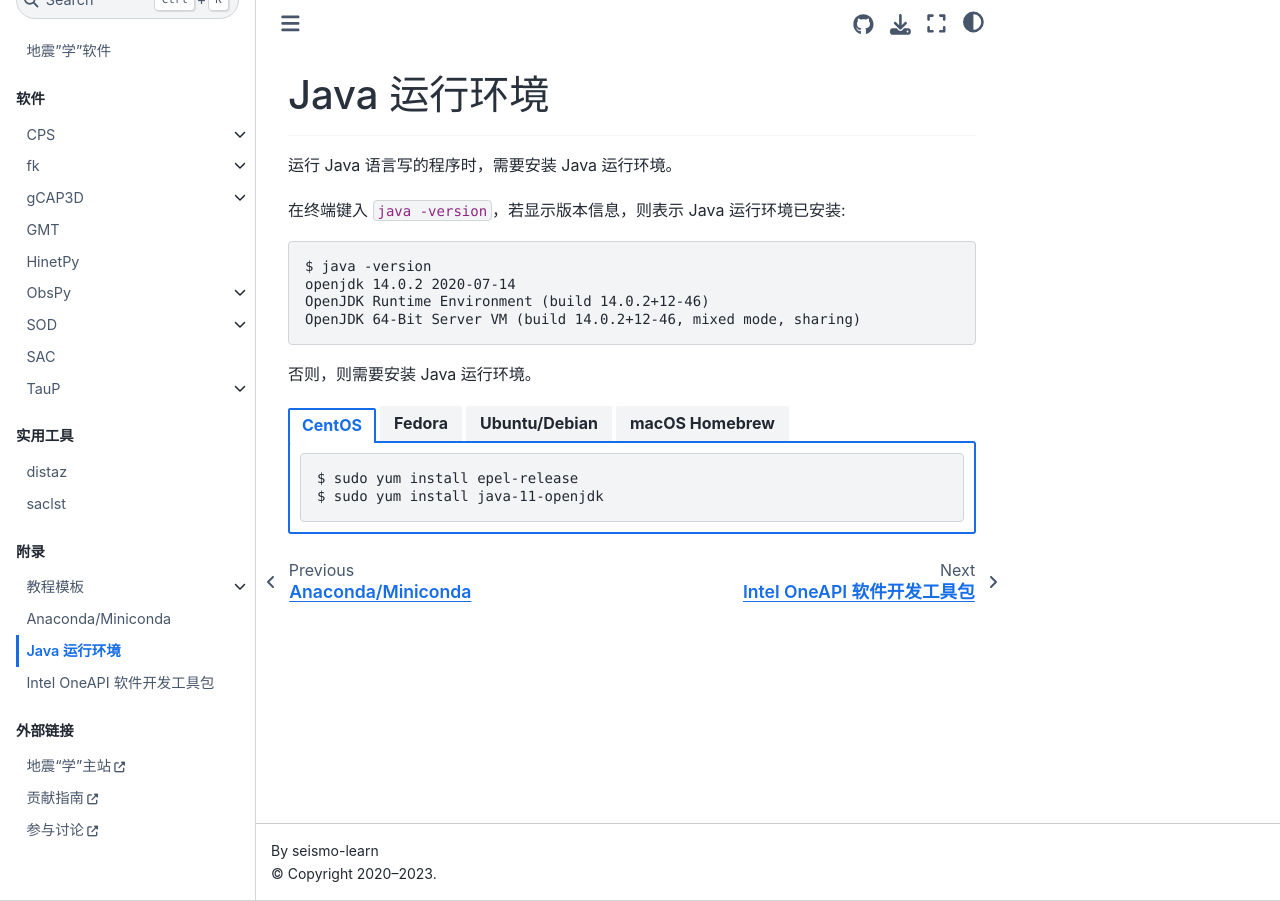
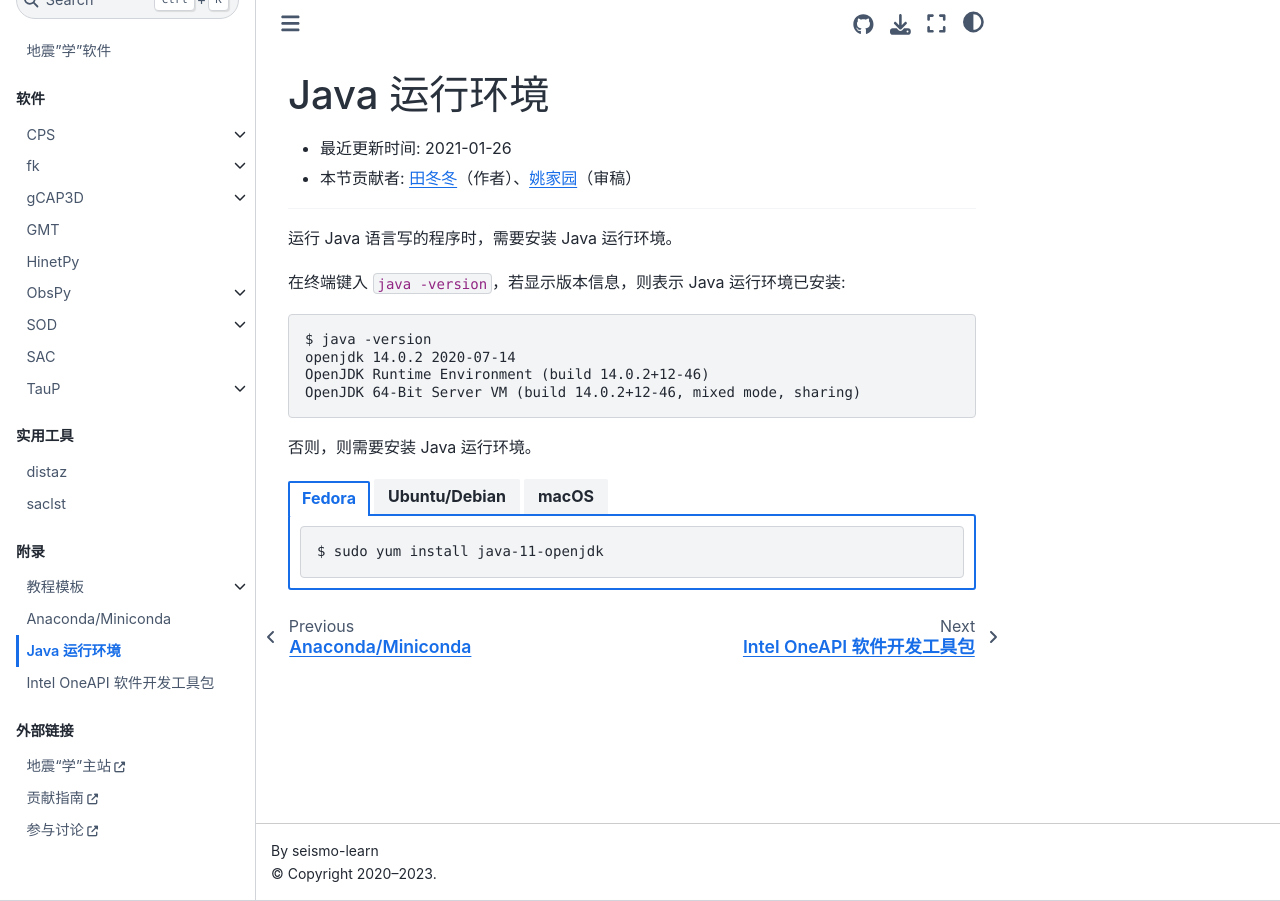
Before and after one commit to seismo-learn/software, a Jupyter Book: the page built from source/java/index.md, in a window 1280 px wide. Built offline with Jupyter Book 1.0.4 settings and Sphinx 7.4.7 and the Sphinx Book theme 1.1.4, drawn with Linux system fonts in a browser that asks for light colours.

Commit message:
Polish tutorials for java jdk

````diff
--- a/source/java/index.md
+++ b/source/java/index.md
@@ -1,12 +1,9 @@
----
-"\u6700\u8FD1\u66F4\u65B0\u65F6\u95F4": '2021-01-26'
-"\u672C\u8282\u8D21\u732E\u8005": "{{ \u7530\u51AC\u51AC }}\uFF08\u4F5C\u8005\uFF09\
-  \u3001\n{{ \u59DA\u5BB6\u56ED }}\uFF08\u5BA1\u7A3F\uFF09"
----
-
 # Java 运行环境
 
-______________________________________________________________________
+- 最近更新时间: 2021-01-26
+- 本节贡献者: {{ 田冬冬 }}（作者）、{{ 姚家园 }}（审稿）
+
+---
 
 运行 Java 语言写的程序时，需要安装 Java 运行环境。
 
@@ -21,33 +18,24 @@ OpenJDK 64-Bit Server VM (build 14.0.2+12-46, mixed mode, sharing)
 
 否则，则需要安装 Java 运行环境。
 
-```{eval-rst}
-.. tab-set::
+::::{tab-set}
 
-    .. tab-item:: CentOS
+:::{tab-item} Fedora
+```
+$ sudo yum install java-11-openjdk
+```
+:::
 
-        ::
+:::{tab-item} Ubuntu/Debian
+```
+$ sudo apt install default-jdk
+```
+:::
 
-            $ sudo yum install epel-release
-            $ sudo yum install java-11-openjdk
-
-    .. tab-item:: Fedora
-
-        ::
-
-            $ sudo dnf install java-11-openjdk
-
-    .. tab-item:: Ubuntu/Debian
-
-        ::
-
-            $ sudo apt update
-            $ sudo apt install default-jdk
-
-    .. tab-item:: macOS Homebrew
-
-        ::
-
-            $ brew install openjdk
-            $ sudo ln -sfn $(brew --prefix)/opt/openjdk/libexec/openjdk.jdk /Library/Java/JavaVirtualMachines/openjdk.jdk
+:::{tab-item} macOS
 ```
+$ brew install openjdk
+$ sudo ln -sfn $(brew --prefix)/opt/openjdk/libexec/openjdk.jdk /Library/Java/JavaVirtualMachines/openjdk.jdk
+```
+:::
+::::
````
